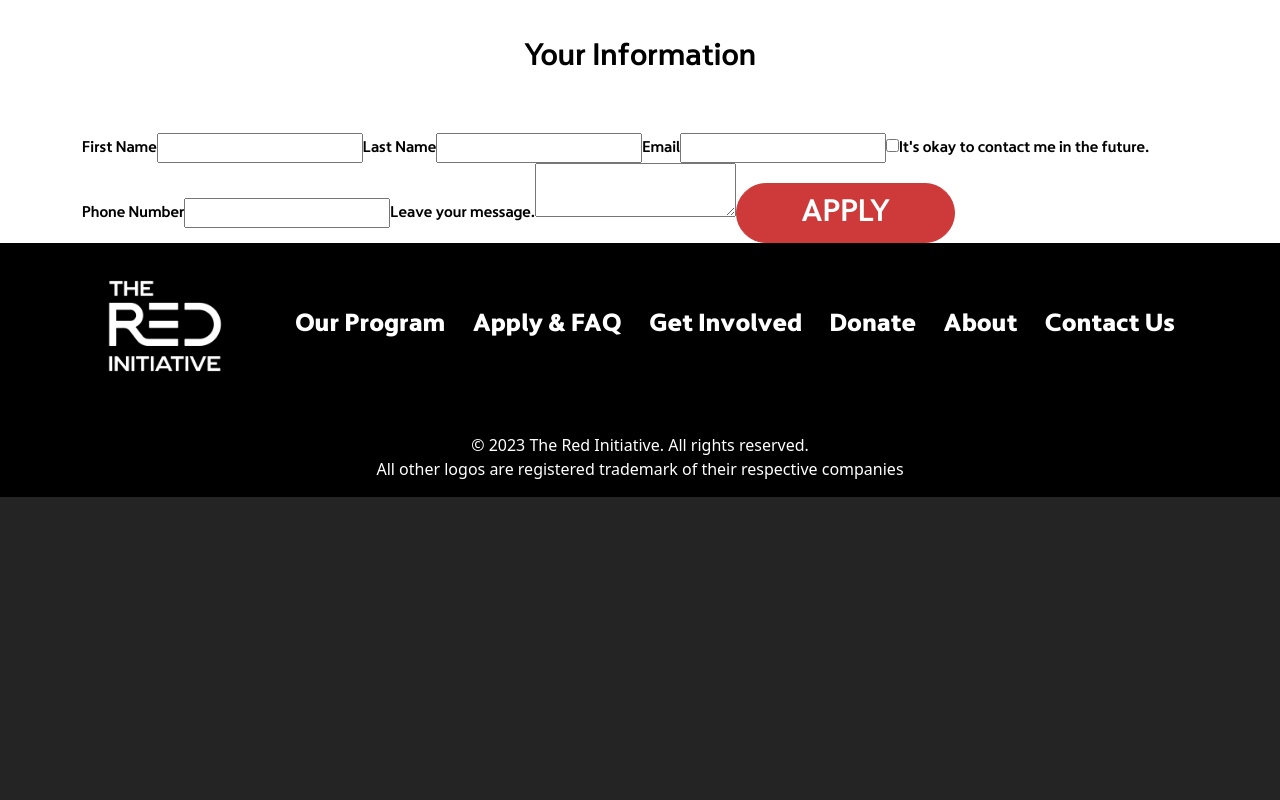
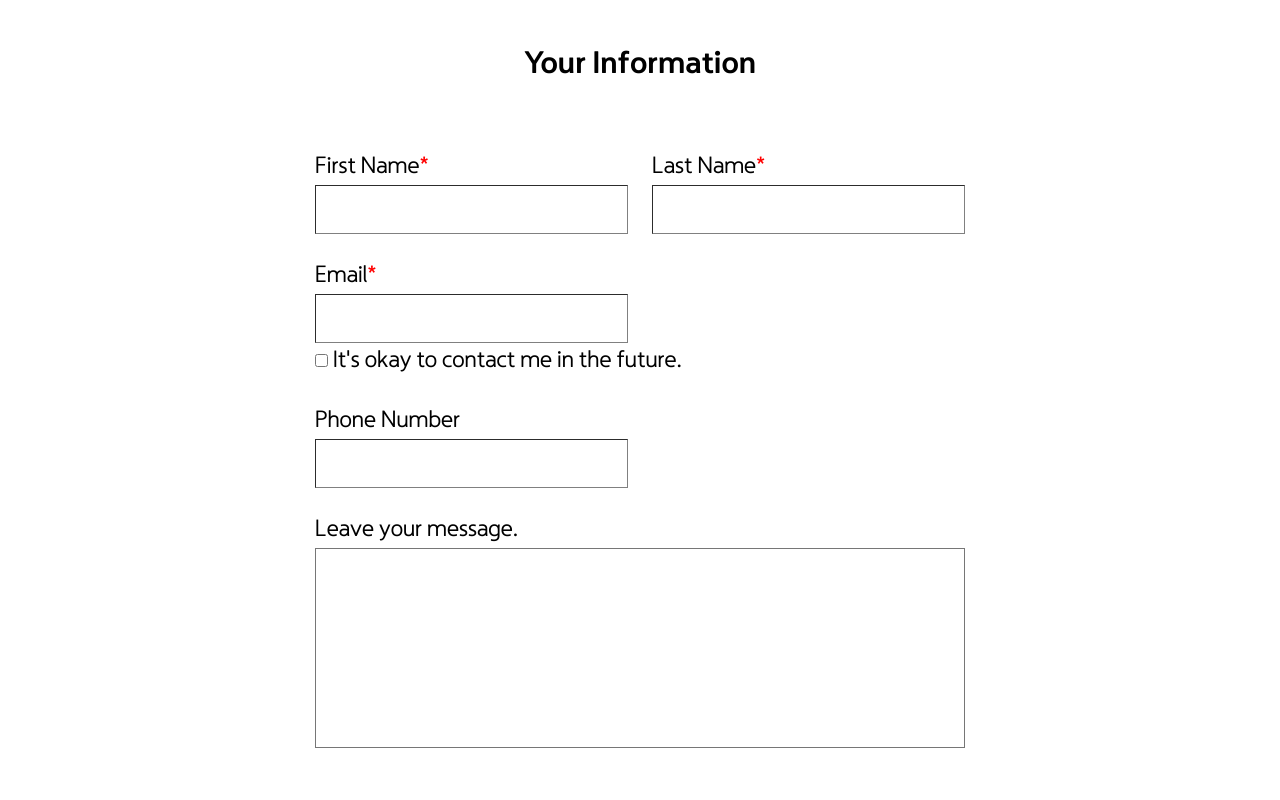
Before and after one commit to deanpektas27/red-react, a React (Vite) app: page /contact in a window 1280 px wide. Shown: the part 940-1740 px from the top of the page. Before the commit the page ends 1437 px from the top, so only its background shows below. Built offline with nearby package versions, Linux system fonts and the light colour scheme; some icons are missing.

Commit message:
Fixed contact form styling and submission

```diff
--- a/package.json
+++ b/package.json
@@ -14,10 +14,12 @@
     "react": "^18.2.0",
     "react-bootstrap": "^2.9.1",
     "react-dom": "^18.2.0",
+    "react-hook-form": "^7.49.2",
     "react-multi-carousel": "^2.8.4",
     "react-router-dom": "^6.18.0",
     "react-social-icons": "^6.6.0",
-    "styled-components": "^6.1.1"
+    "styled-components": "^6.1.1",
+    "validator": "^13.11.0"
   },
   "devDependencies": {
     "@types/react": "^18.2.15",
--- a/src/components/Contact.jsx
+++ b/src/components/Contact.jsx
@@ -1,7 +1,24 @@
 import {Row, Col, Button} from "react-bootstrap"
+import ReactDOM from 'react-dom';
 import './../styles/contact.css'
+import { useForm } from "react-hook-form"
+import validator from "validator";
 
 export default function Contact() {
+    const { register, handleSubmit, formState: {errors} } = useForm();
+    const onSubmit = (data) => {
+        event.preventDefault()
+        console.log(data)
+
+        ReactDOM.render(
+            <>
+                <h2>Your response has been recorded. Thanks!</h2>
+            </>,
+            document.getElementById('contact-form'))
+    }
+
+    console.log(errors)
+
     return (
         <>
             <div className="contact-banner contact-bg-image"></div>
@@ -16,34 +33,75 @@ export default function Contact() {
                         </p>
                     </div>
                 </div>
-                <div className="container contact-form">
-                    <form>
-                        <h2 className="body-headline p-5">Your Information</h2>
+                <div className="container p-2">
+                    <h2 className="body-headline font-face-gm p-5" id="form-headline">Your Information</h2>
+                </div>
+                <div id="contact-form" className="container contact-form mb-5">
+                    <form onSubmit={handleSubmit(onSubmit)}>
+                        <div className="row">
+                            <div className="col">
                                 <label>
-                            First Name
-                            <input type="text" />
+                                    First Name<span id="required-symbol">*</span>
+                                    <br />
+                                    <input {...register("firstName", { required: true })} aria-invalid={errors.firstName ? "true" : "false"} />
                                 </label>
+                                {errors.firstName?.type === "required" && (
+                                    <p role="alert">First name is required</p>
+                                )}
+                            </div>
+                            <div className="col">
                                 <label>
-                            Last Name
-                            <input type="text" />
+                                    Last Name<span id="required-symbol">*</span>
+                                    <br />
+                                    <input {...register("lastName", { required: true })} aria-invalid={errors.lastName ? "true" : "false"} type="text" />
                                 </label>
+                                {errors.lastName?.type === "required" && (
+                                    <p role="alert">Last name is required</p>
+                                )}
+                            </div>
+                        </div>
+
+
+                        <div className="row pt-4">
+                            <div className="col">
                                 <label>
-                            Email
-                            <input type="email" />
-                            <label htmlFor="">
-                                <input type="checkbox" name="" id="" />
-                                It's okay to contact me in the future.
+                                Email<span id="required-symbol">*</span>
+                                <br />
+                                <input {...register("mail", { required: true })} aria-invalid={errors.mail ? "true" : "false"} id="email-box" />
+                                <br />
+                                <label htmlFor="" name="contact_in_future" >
+                                    <input {...register("email-checkbox")} type="checkbox" name="" id="email-checkbox" />
+                                        {' '}It's okay to contact me in the future.
                                 </label>
                                 </label>
+                                {errors.mail?.type === "required" && (
+                                    <p role="alert">Email is required</p>
+                                )}
+                            </div>
+
+
+                        </div>
+                        <div className="row pt-4">
+                            <div className="col">
                                 <label>
                                     Phone Number
-                            <input type="phone" />
+                                    <br />
+                                    <input {...register("phone")} pattern="[0-9]*" />
                                 </label>
+
+                            </div>
+                        </div>
+                        <div className="row pt-4">
+                            <div className="col">
                                 <label>
                                     Leave your message.
+                                    <br />
+                                </label>
                                 <textarea type="text" />
-                        </label>
-                        <Button size="lg" className="contact-btn">APPLY</Button>
+                            </div>
+                        </div>
+
+                        <Button size="lg" type="submit" className="contact-btn mt-5">Submit</Button>
                     </form>
                 </div>
             </div>
--- a/src/components/Navbar.jsx
+++ b/src/components/Navbar.jsx
@@ -4,7 +4,7 @@ import Logo from '../assets/red_logo.png'
 
 export default function NavBar() {
     return (
-        <Navbar collapseOnSelect expand="lg" variant="light" className="nav font-face-gm">
+        <Navbar collapseOnSelect expand="lg" variant="dark" className="nav font-face-gm">
             <Navbar.Brand className='site-logo' >
                 <img src={Logo} alt="RED Logo" />
             </Navbar.Brand>
--- a/src/components/Program.jsx
+++ b/src/components/Program.jsx
@@ -121,7 +121,6 @@ export default function Program() {
                     <div className="right-side container">
                         <Button size="lg" className="body-btn">Contact Us</Button>
                     </div>
-                    <button>Contact Us</button>
                 </Container>
             </div>
         </>
--- a/src/index.css
+++ b/src/index.css
@@ -153,3 +153,11 @@ body {
 #responsive-navbar-nav {
   color: white!important;
 }
+
+.navbar-toggler {
+  margin-right: 2rem;
+}
+
+.navbar-toggler-icon {
+  color:white;
+}
--- a/src/styles/about.css
+++ b/src/styles/about.css
@@ -18,7 +18,7 @@
     height: 60vh;
     margin-left: auto;
     margin-right: auto;
-    background-position: center;
+    background-position: top;
     background-repeat: no-repeat;
 
 }
--- a/src/styles/apply.css
+++ b/src/styles/apply.css
@@ -27,7 +27,15 @@
     padding-bottom: 0!important;
 }
 
-.what-to-expect h2 {
+/* .what-to-expect h2 {
+    font-family: "LTAsusBold";
+    padding-bottom: 5px;
+    border-bottom-style: solid;
+    border-bottom-width: 3.1px;
+    width: fit-content;
+} */
+
+.underline {
     font-family: "LTAsusBold";
     padding-bottom: 5px;
     border-bottom-style: solid;
@@ -39,18 +47,26 @@
     font-family: "LTAsusBold";
 }
 
-.what-to-expect .what-to-expect-left-content p, .what-to-expect .what-to-expect-right-content p {
+#what-to-expect-content {
+    font-family: "LTAsusLight";
+    font-size: 1.8rem;
+    line-height: 2rem;
+    text-align: left!important;
+    margin-bottom: 2.5rem;
+}
+
+/* .what-to-expect .what-to-expect-left-content p, .what-to-expect .what-to-expect-right-content p {
     font-family: "LTAsusLight";
     font-size: 1.8rem;
     line-height: 2rem;
     text-align: left!important;
     margin-bottom: 2.5rem
-}
+} */
 
-.what-to-expect-left-content {
-    padding-left: 4rem;
-    padding-right: 4rem;
-}
+/* .what-to-expect-left-content {
+    padding-left: 1rem;
+    padding-right: 1rem;
+} */
 
 .what-to-expect-right-content {
     padding-left: 4rem;
--- a/src/styles/contact.css
+++ b/src/styles/contact.css
@@ -12,6 +12,8 @@
 
 .contact-form {
     color: black;
+    display: flex;
+    justify-content: center;
 }
 
 .font-face-gm .contact-form .contact-btn {
@@ -24,3 +26,44 @@
     font-family: "LTAsusBold"!important;
     font-size: 2rem;
 }
+
+label {
+    font-size: 1.5rem;
+    font-family: "LTAsusRegular";
+}
+
+form input {
+    background-color: white;
+    color:black;
+    border-color:grey!important;
+    border-width:1px;
+    padding-right: 40px;
+    padding-top: 10px;
+}
+
+form textarea {
+    background-color: white;
+    color:black;
+    width:100%;
+    resize:none;
+    height: 200px;
+    font-family:'LTAsusRegular';
+    font-size:x-large;
+}
+
+#form-headline {
+    color:black
+}
+
+#email-box {
+    background-color:white;
+    color: black;
+}
+
+#email-checkbox {
+    background-color:white;
+}
+
+#required-symbol {
+    color: red
+}
--- a/src/styles/footer.css
+++ b/src/styles/footer.css
@@ -23,7 +23,6 @@
     list-style: none;
     display: flex;
     justify-content: center;
-
     font-family: "LTAsusHeavy"
 }
 
@@ -61,7 +60,7 @@
 .footer-nav {
     display: grid;
     align-items: center;
-    font-size: 2vw;
+    font-size: 100%
 }
 
 .footer-nav > ul {
--- a/src/styles/involve.css
+++ b/src/styles/involve.css
@@ -45,3 +45,9 @@
     font-family: "LTAsusBold"!important;
     font-size: 2rem;
 }
+
+#get-involved-btn {
+    display:flex;
+    justify-content: center;
+    align-items: center;
+}
```
Also changed, not shown: src/components/Apply.jsx (+42 -4 lines), src/components/Involve.jsx (+8 -2 lines), 1 other file (tests, documents, lock files or other folders). Lines whose indentation alone changed are shown as unchanged.
